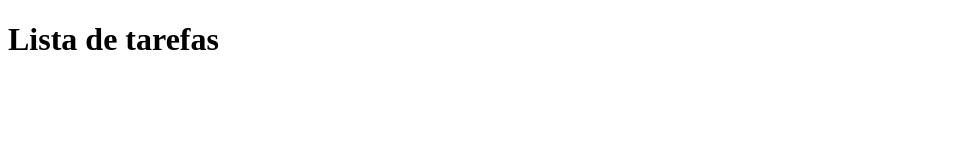
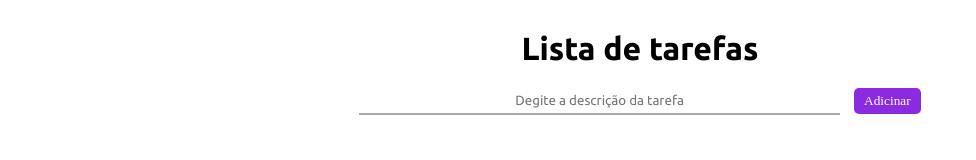
Before and after one commit to Kevinlps/exemplo-github, a website built with Vite: page index.html in a window 1280 px wide. Shown: the whole page, without its empty margins (0-976 px from the left). Built offline with nearby package versions, Linux system fonts and the light colour scheme.

Commit message:
lista Pronta

```diff
--- a/index.html
+++ b/index.html
@@ -1,13 +1,27 @@
 <!DOCTYPE html>
-<html lang="en">
+<html lang="pt-BR">
+
 <head>
   <meta charset="UTF-8" />
   <link rel="icon" type="image/svg+xml" href="favicon.svg" />
   <meta name="viewport" content="width=device-width, initial-scale=1.0" />
+  <link rel="stylesheet" href="style.css">
   <title>Lista de tarefas</title>
 </head>
+
 <body>
+  <div id="container">
     <h1>Lista de tarefas</h1>
-    <script type="module" src="/main.js"></script>
+
+    <form id="task-form" onsubmit="addTask(event)">
+      <input type="text" id="task-description" placeholder="Degite a descrição da tarefa" required>
+      <button>Adicinar</button>
+    </form>
+    <div id="task-list-area">
+      <ul id="task-list"></ul>
+    </div>
+  </div>
+  <script src="/main.js"></script>
 </body>
+
 </html>
--- a/main.js
+++ b/main.js
@@ -1 +1,14 @@
-import './style.css'
+
+
+const $ = document.querySelector.bind(document)
+
+const addTask = (event) => {
+  event.preventDefault()
+  const taskDescription = $('#task-description').value
+
+  const newTaskItem = `
+  <li>${taskDescription}</li>
+  `
+  $('#task-list').insertAdjacentHTML('beforeend', newTaskItem)
+  $('#task-form').reset()
+}
--- a/style.css
+++ b/style.css
@@ -1,8 +1,49 @@
-#app {
-  font-family: Avenir, Helvetica, Arial, sans-serif;
-  -webkit-font-smoothing: antialiased;
-  -moz-osx-font-smoothing: grayscale;
+@font-face {
+  font-family: "title";
+  src: url(./fonts/Ubuntu-Bold.ttf);
+}
+
+@font-face {
+  font-family: "regular";
+  src: url(./fonts/Ubuntu-Regular.ttf);
+}
+
+body {
+  margin: 0;
+}
+
+#container {
+  margin: 30px auto;
+  width: 60%;
+}
+
+h1 {
   text-align: center;
-  color: #2c3e50;
-  margin-top: 60px;
+  font-family: "title";
 }
+
+#task-form {
+  text-align: center;
+  margin-bottom: 20px;
+}
+
+#task-description {
+  border: none;
+  border-bottom: 2px solid #aaa;
+  outline: none;
+  padding: 5px 10px ;
+  width: 60%;
+  margin-right: 10px;
+  font-family:"regular" ;
+  text-align: center;
+}
+
+#task-form button {
+  border: none;
+  background-color: blueviolet;
+  color: white;
+  font-family: "titlte";
+  padding: 5px 10px;
+  border-radius: 5px;
+  cursor: pointer;
+}
```
Also changed, not shown: fonts/Ubuntu-Bold.ttf (added), fonts/Ubuntu-Regular.ttf (added). Lines whose indentation alone changed are shown as unchanged.
